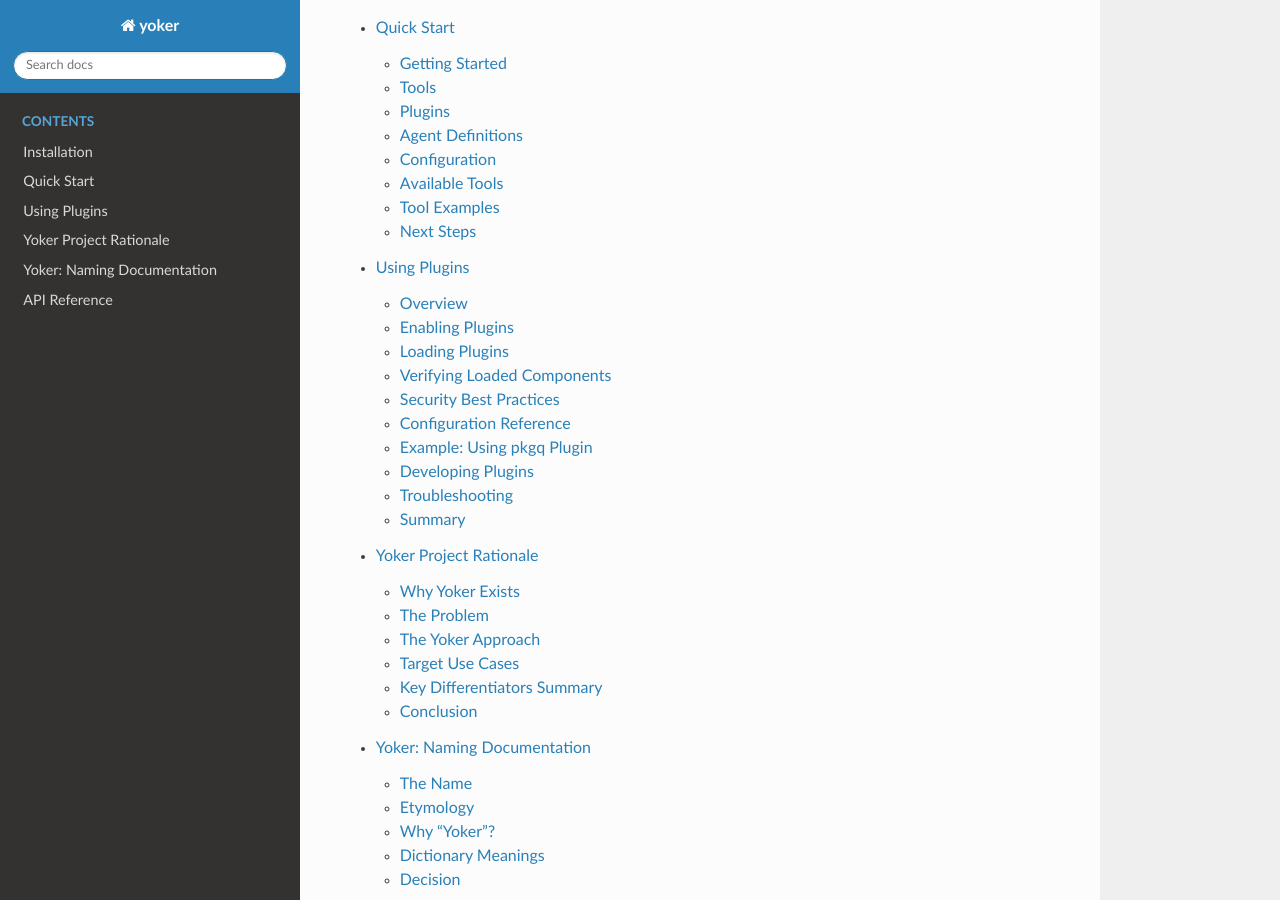
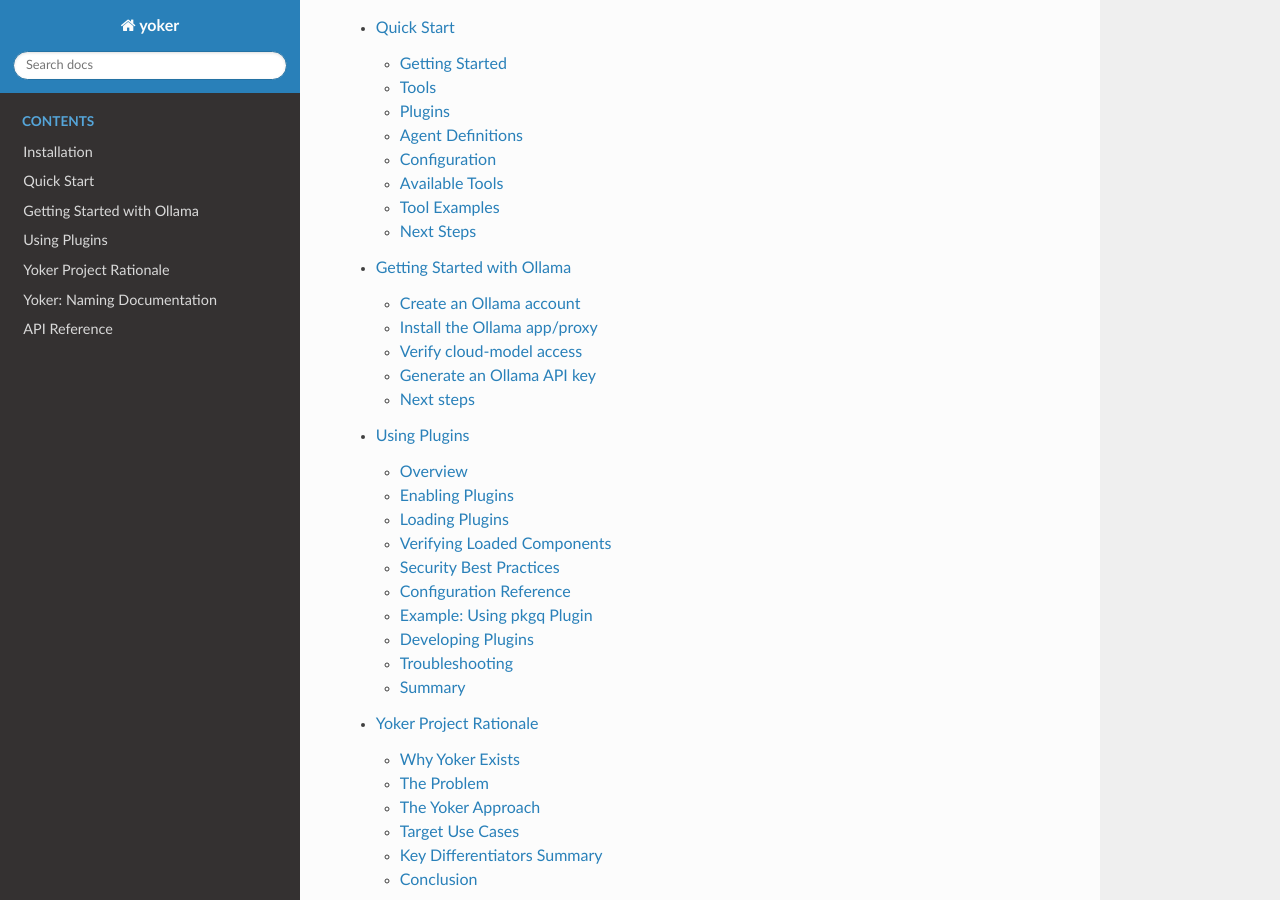
Before and after one commit to christophevg/yoker, a Sphinx documentation site: the page built from docs/index.md, in a window 1280 px wide and 900 px high, scrolled down 2174 px. Built offline with Sphinx 7.4.7 and the Read the Docs theme 3.1.0, drawn with Linux system fonts in a browser that asks for light colours; part of the change alters nothing that is shown.

Commit message:
docs: add getting-started-with-ollama guide (MBI-002 task 2.7)
🤖 Implemented together with a coding agent.

````diff
--- /dev/null
+++ b/docs/guides/getting-started-with-ollama.md
@@ -0,0 +1,166 @@
+# Getting Started with Ollama
+
+This guide takes you from zero to a working Ollama account, a signed-in local
+app/proxy, and (if you choose that path) an API key, so you can run yoker
+against Ollama's free tier.
+
+> **Note:** Screenshots are pending. Placeholder image references below are
+> marked with `<!-- TODO: add screenshot -->` and will be replaced with real
+> captures in a later update.
+
+yoker connects to Ollama as its model provider. Ollama offers a free tier you
+can use to explore yoker and agentic workflows at no cost. You can connect in
+two ways:
+
+- **The Ollama app running locally** (recommended — no API key needed), or
+- **An Ollama API key** (use the cloud-hosted models without running the app).
+
+You only need one of the two paths. Pick whichever fits; the yoker bootstrap
+wizard asks you which one you want.
+
+---
+
+## Create an Ollama account
+
+(account)=
+
+If you don't yet have an Ollama account, create one now. The account lets you
+sign in to the local app/proxy so cloud models work, and lets you generate an
+API key if you choose that path.
+
+1. Open <https://ollama.com> in your browser.
+2. Click **Sign up** (top right).
+3. Enter your email address and choose a password, or sign up with a
+   third-party provider if offered.
+4. Confirm your email via the verification link sent to your inbox.
+5. Once signed in, you'll land on your account dashboard.
+
+![Ollama account creation form](../_static/ollama-account-creation.png)
+<!-- TODO: add screenshot: Ollama sign-up form at ollama.com -->
+
+You now have an Ollama account. The next step is to install the local app/proxy
+so cloud models work on your machine.
+
+---
+
+## Install the Ollama app/proxy
+
+The Ollama app is a small local service that runs and proxies models. Signing in
+to the app with your account is what unlocks cloud models from yoker's free
+tier, so install it even if you later connect via an API key.
+
+Choose your operating system:
+
+### macOS
+
+1. Download the macOS build from <https://ollama.com/download/mac>.
+2. Unzip and drag **Ollama.app** to your **Applications** folder.
+3. Launch **Ollama.app**. A menu-bar icon appears.
+4. Sign in with the Ollama account you created above (see [Verify cloud-model
+   access](#verify-cloud-model-access) below).
+
+Alternatively, with Homebrew:
+
+```bash
+brew install ollama
+ollama serve
+```
+
+### Linux
+
+1. Run the install script:
+
+   ```bash
+   curl -fsSL https://ollama.com/install.sh | sh
+   ```
+
+2. Start the service (the installer usually registers and starts it for you):
+
+   ```bash
+   sudo systemctl start ollama
+   ```
+
+3. Sign in with the Ollama account you created above (see [Verify cloud-model
+   access](#verify-cloud-model-access) below).
+
+### Windows
+
+1. Download the Windows installer from <https://ollama.com/download/windows>.
+2. Run the installer and follow the prompts.
+3. Launch **Ollama** from the Start menu.
+4. Sign in with the Ollama account you created above (see [Verify cloud-model
+   access](#verify-cloud-model-access) below).
+
+![Ollama app sign-in](../_static/ollama-app-signin.png)
+<!-- TODO: add screenshot: Ollama app sign-in dialog -->
+
+---
+
+## Verify cloud-model access
+
+Once the app/proxy is installed and running, sign in so that cloud models
+(those reachable from yoker's free tier) work end-to-end.
+
+1. Open the Ollama app (menu-bar icon on macOS, system tray on Windows, or the
+   `ollama` CLI on Linux).
+2. Choose **Sign in** (or **Settings → Sign in**).
+3. Enter the credentials for the account you created in
+   [Create an Ollama account](#account).
+4. After a successful sign-in, the app shows your account email and a
+   "Signed in" status.
+
+![Ollama signed-in status](../_static/ollama-signed-in.png)
+<!-- TODO: add screenshot: Ollama app showing signed-in status -->
+
+To confirm cloud models are reachable, pull a small model and run it:
+
+```bash
+ollama pull gemma3:1b
+ollama run gemma3:1b "Say hello in one sentence."
+```
+
+If a response comes back, the local app is working and your account is signed
+in. You can now connect yoker via the app (no key needed) — choose option 1 in
+the bootstrap wizard's connection step.
+
+If you'd rather use an API key instead of the local app, continue to the next
+section.
+
+---
+
+## Generate an Ollama API key
+
+(api-key)=
+
+If you prefer to connect yoker to Ollama's cloud-hosted models without running
+the local app, generate an API key from your account.
+
+1. Sign in to <https://ollama.com> with your account.
+2. Open your account settings — click your avatar (top right) and choose
+   **Settings** (or **API Keys**, depending on the current layout).
+3. Navigate to the **API Keys** section.
+4. Click **Create new key** (or **New API key**).
+5. Give the key a name, e.g. `yoker`.
+6. Copy the generated key immediately — it is shown only once.
+
+![Ollama API key creation](../_static/ollama-api-key-creation.png)
+<!-- TODO: add screenshot: Ollama API key creation dialog -->
+
+Treat the key like a password: store it in a secret manager, never commit it to
+source control, and rotate it if it leaks.
+
+Paste the key into the yoker bootstrap wizard when it prompts for it (Step 4,
+option 2), or set it in your config:
+
+```toml
+[backend.ollama]
+api_key = "ollama-..."
+```
+
+---
+
+## Next steps
+
+- Return to the yoker bootstrap wizard and continue past the connection step.
+- Pick a model from the curated list (Step 5), or accept the default.
+- For an overview of yoker, see the {doc}`quickstart <../quickstart>`.
--- a/docs/index.md
+++ b/docs/index.md
@@ -39,6 +39,7 @@ python -m yoker
 
 installation
 quickstart
+guides/getting-started-with-ollama
 plugins
 rationale
 NAME
````
